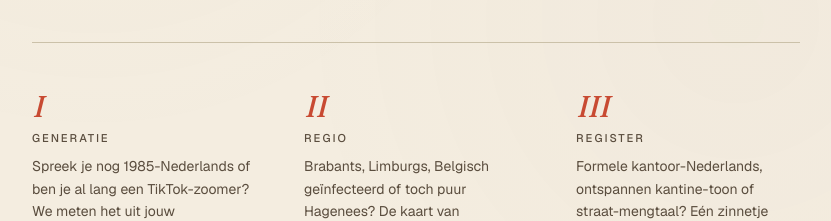
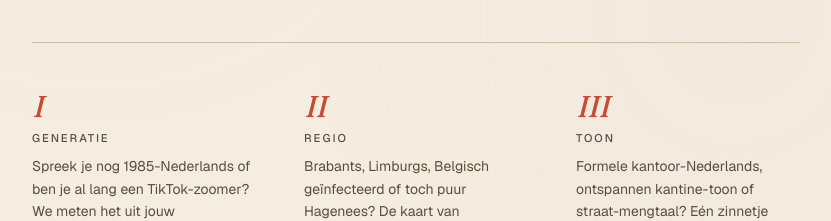
Before and after one commit to lejxf/spreekjijnog, a Next.js app: page / in a window 1280 px wide. Shown: the part 1340-1561 px from the top of the page, without its empty margins (224-1055 px from the left). Built offline with nearby package versions, Linux system fonts and the light colour scheme.

Commit message:
Also rename Register to Toon on homepage pillar and fallback OG image

```diff
--- a/app/page.tsx
+++ b/app/page.tsx
@@ -78,7 +78,7 @@ export default function Home() {
           />
           <Pillar
             number="III"
-            title="Register"
+            title="Toon"
             text="Formele kantoor-Nederlands, ontspannen kantine-toon of straat-mengtaal? Eén zinnetje verraadt al wat."
           />
         </div>
--- a/app/r/[slug]/opengraph-image.tsx
+++ b/app/r/[slug]/opengraph-image.tsx
@@ -119,7 +119,7 @@ export default async function Image({ params, searchParams }: Props) {
             value={r}
           />
           <Bar
-            label={register ? formatRegister(register) : "Register"}
+            label={register ? formatRegister(register) : "Toon"}
             value={rg}
           />
         </div>
```
